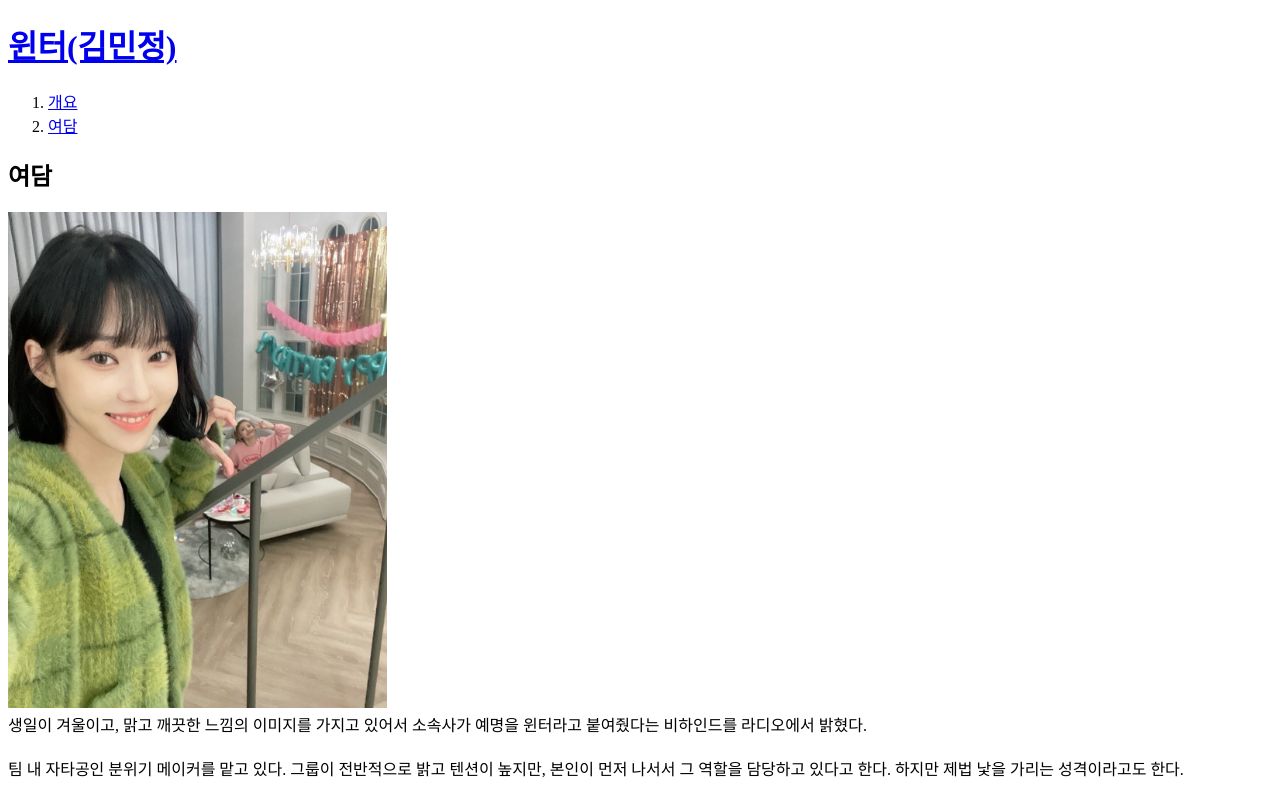
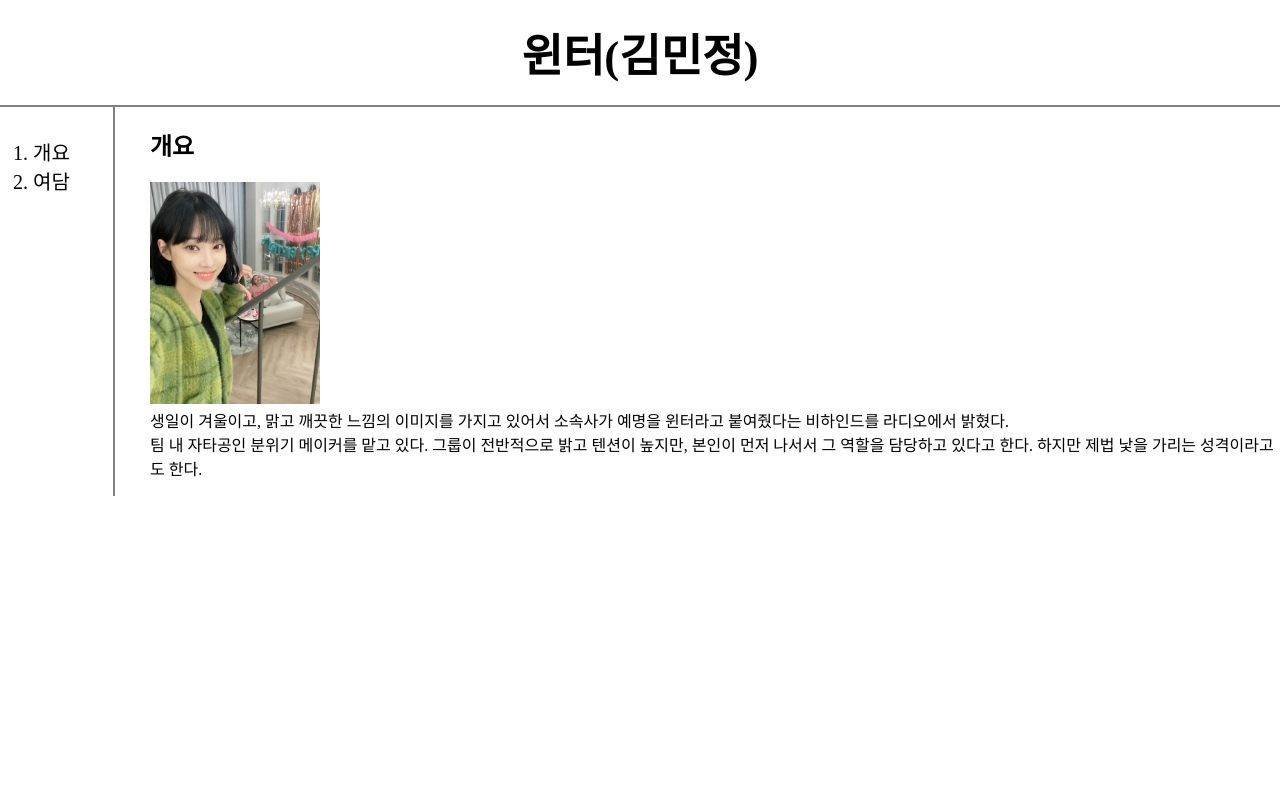
Before and after one commit to ChoiDongJoon/html, a plain HTML site: page 2.html in a window 1280 px wide. Drawn offline with Linux system fonts and the light colour scheme.

Commit message:
2022/01/27

```diff
--- a/2.html
+++ b/2.html
@@ -3,19 +3,59 @@
   <head>
     <title>aespa 윈터(김민정) - 여담</title>
     <meta charset="utf-8"> <!--웹브라우저에서 한글을 제대로 보이게 하려면. utf-8로 읽어라 -->
+    <style>
+      a {
+        color: black;
+        text-decoration: none;
+      }
+      h1 {
+        font-size: 45px;
+        text-align: center;
+        border-bottom :2px solid gray;
+        margin: 0;
+        padding: 20px;
+      }
+      #grid{
+        display: grid;
+        grid-template-columns: 150px 1fr;
+      }
+      #grid ol{
+        border-right: 2px solid gray;
+        width: 50px;
+        margin: 0;
+        padding: 30px;
+        font-size: 20px;
+        padding-left: 33px
+      }
+      body{
+        margin: 0px;
+      }
+      #grid #article{
+        padding-left: 0;
+      }
+    </style>
   </head>
-
   <body>
     <h1><a href="index.html">윈터(김민정)</a></h1>
-    <ol> <!--ordered list--> <!--ul = unordered list-->
-      <li><a href="1.html">개요</a> </li>
-      <li><a href="2.html">여담</a></li>
-    </ol>
-    <h2>여담</h2>
-    <img src ="winter.jpeg" width = "30%"> <br>
+    <div id="grid">
+      <ol> <!--ordered list--> <!--ul = unordered list-->
+        <li><a href="1.html" class="saw" id = "active"> 개요</a> </li> <!-- class 보다 id가 우선순위 높음-->
+        <li><a href="2.html"> 여담</a></li>
+      </ol>
+      <div id="article">
+        <!--
+        <h1><a href="index.html">윈터(김민정)</a></h1>
+        <ol> = ordered list ul = unordered list
+          <li><a href="1.html"><font color = "red">개요</font></a> </li>
+          <li><a href="2.html"><font color = "red">여담</font></a></li>
+        </ol>
+        -->
+        <h2>개요</h2>
+        <img src ="winter.jpeg" width = "15%"> <br>
 
-
-    생일이 겨울이고, 맑고 깨끗한 느낌의 이미지를 가지고 있어서 소속사가 예명을 윈터라고 붙여줬다는 비하인드를 라디오에서 밝혔다.</p>
-    <p style="margin-top:20px;">팀 내 자타공인 분위기 메이커를 맡고 있다. 그룹이 전반적으로 밝고 텐션이 높지만, 본인이 먼저 나서서 그 역할을 담당하고 있다고 한다. 하지만 제법 낯을 가리는 성격이라고도 한다.</p>
+        생일이 겨울이고, 맑고 깨끗한 느낌의 이미지를 가지고 있어서 소속사가 예명을 윈터라고 붙여줬다는 비하인드를 라디오에서 밝혔다.
+    <p style="margin-top:0;">팀 내 자타공인 분위기 메이커를 맡고 있다. 그룹이 전반적으로 밝고 텐션이 높지만, 본인이 먼저 나서서 그 역할을 담당하고 있다고 한다. 하지만 제법 낯을 가리는 성격이라고도 한다.</p>
+      </div>
+  </div>
   </body>
 </html>
```
Also changed, not shown: 1.html (+30 -13 lines), box.html (added, +32 -0 lines), grid.html (added, +23 -0 lines), index.html (+50 -9 lines).
